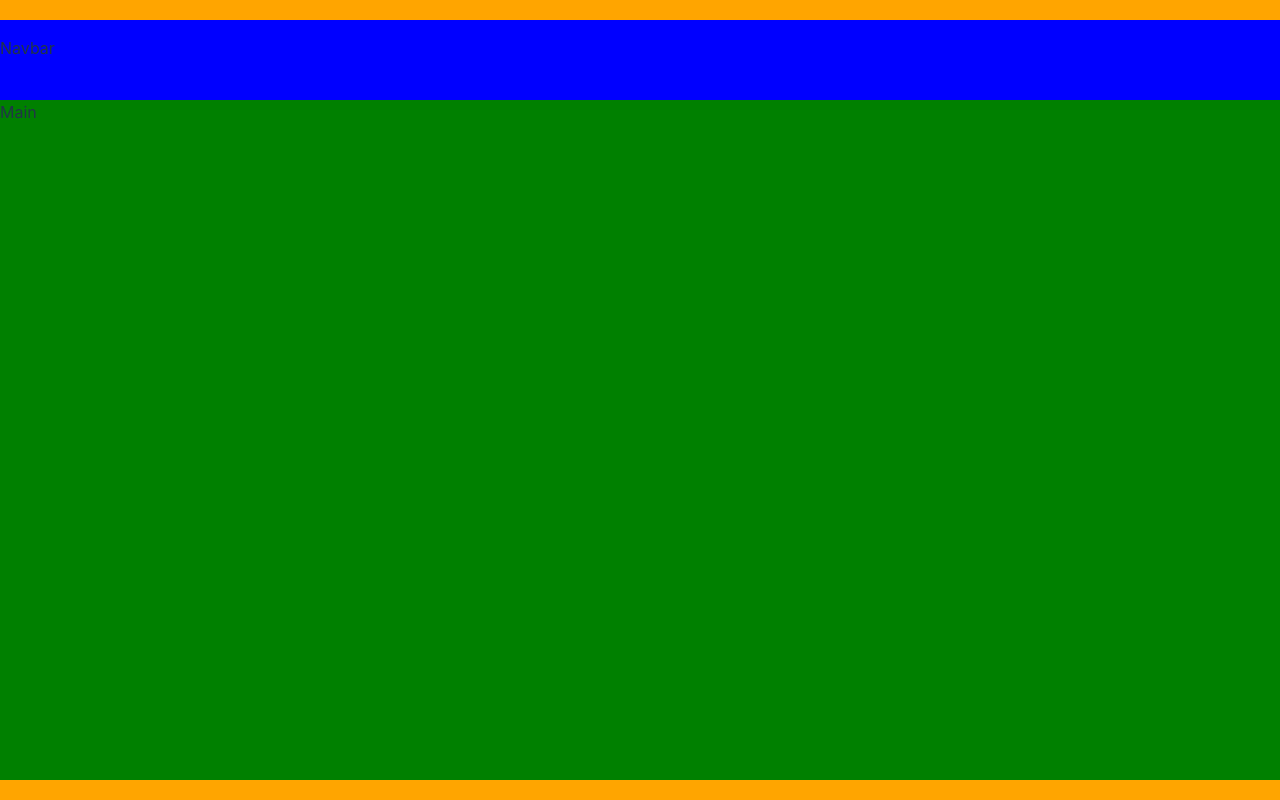
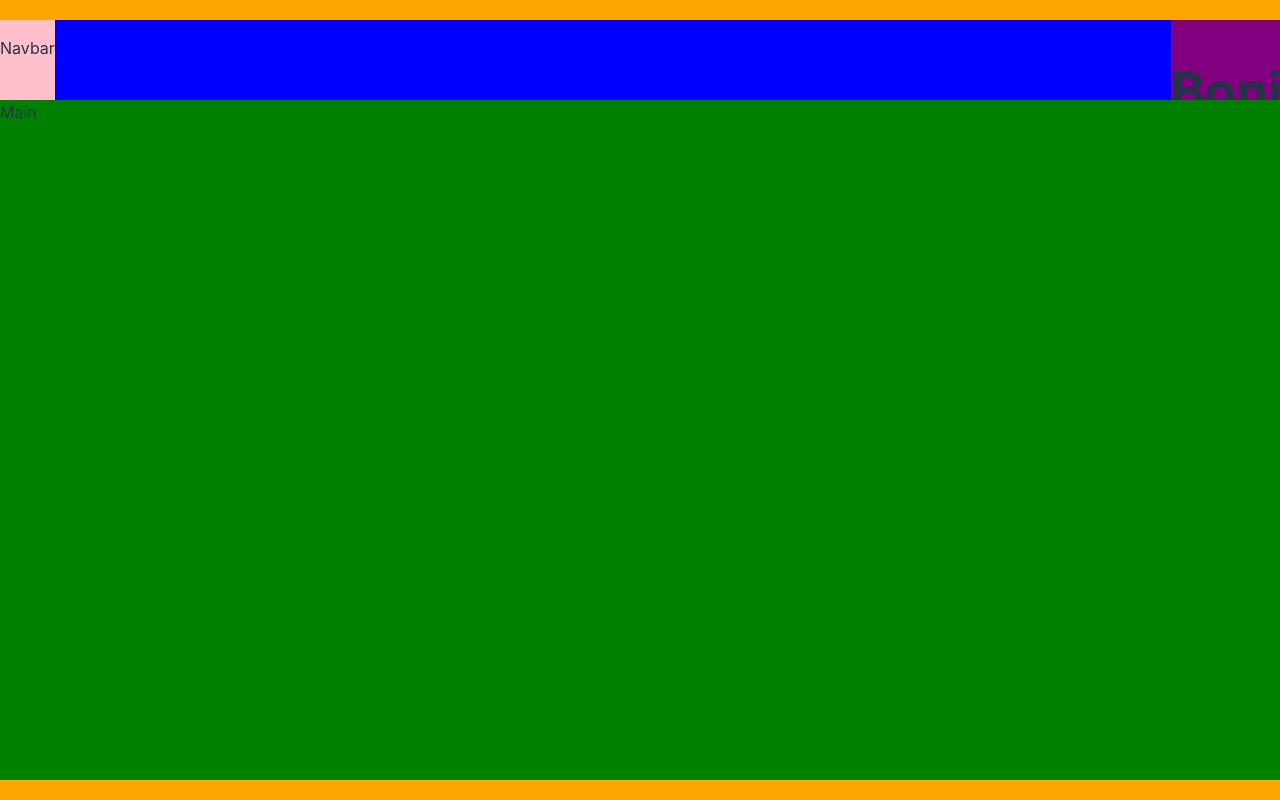
Before and after one commit to YanisMorzak/tasty-burger, a React (Vite) app: page /order/1 in a window 1280 px wide. Shown: the top 800 px of the page. Built offline with nearby package versions, Linux system fonts and the light colour scheme; a web font is replaced by a local one.

Commit message:
🚧 F04: ORDER > layout > NavBar > create left-side and right-side

```diff
--- a/src/components/pages/order/NavBar.jsx
+++ b/src/components/pages/order/NavBar.jsx
@@ -6,14 +6,28 @@ import { styled } from 'styled-components';
 export default function NavBar({username}) {
   return (
     <NavBarStyled>
-          <p>Navbar</p>
-          <h1>Bonjour {username}</h1>
-          <Link to="/"><button>Déconnexion</button></Link>
+          <div className='left-side'>
+            <p>Navbar</p>
+          </div>
+          <div className='right-side'>
+            <h1>Bonjour {username}</h1>
+            <Link to="/"><button>Déconnexion</button></Link>
+          </div>
     </NavBarStyled>
   )
 }
 const NavBarStyled = styled.nav`
   background: blue;
   height: 10vh;
+  display: flex;
+  justify-content: space-between;
+
+  .left-side{
+    background: pink;
+  }
+
+  .right-side {
+    background: purple;
+  }
 
 `;
```
